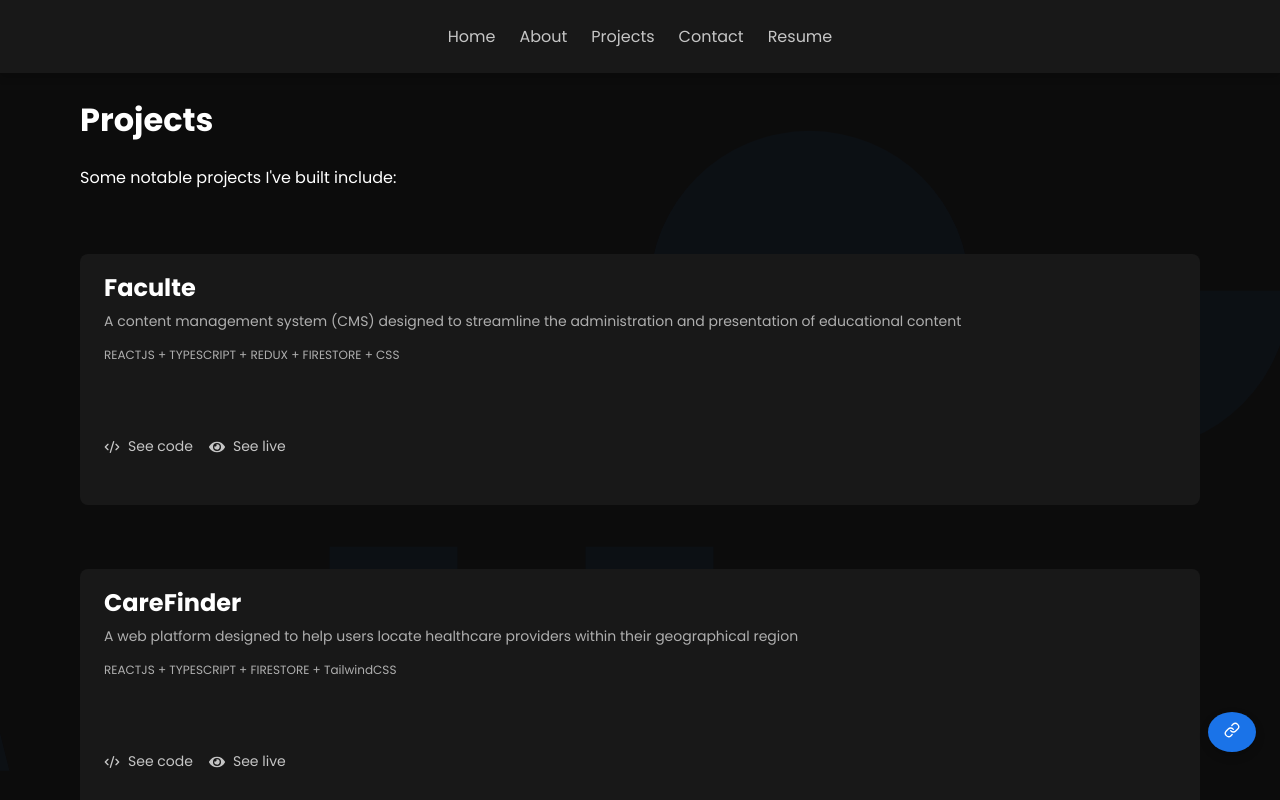
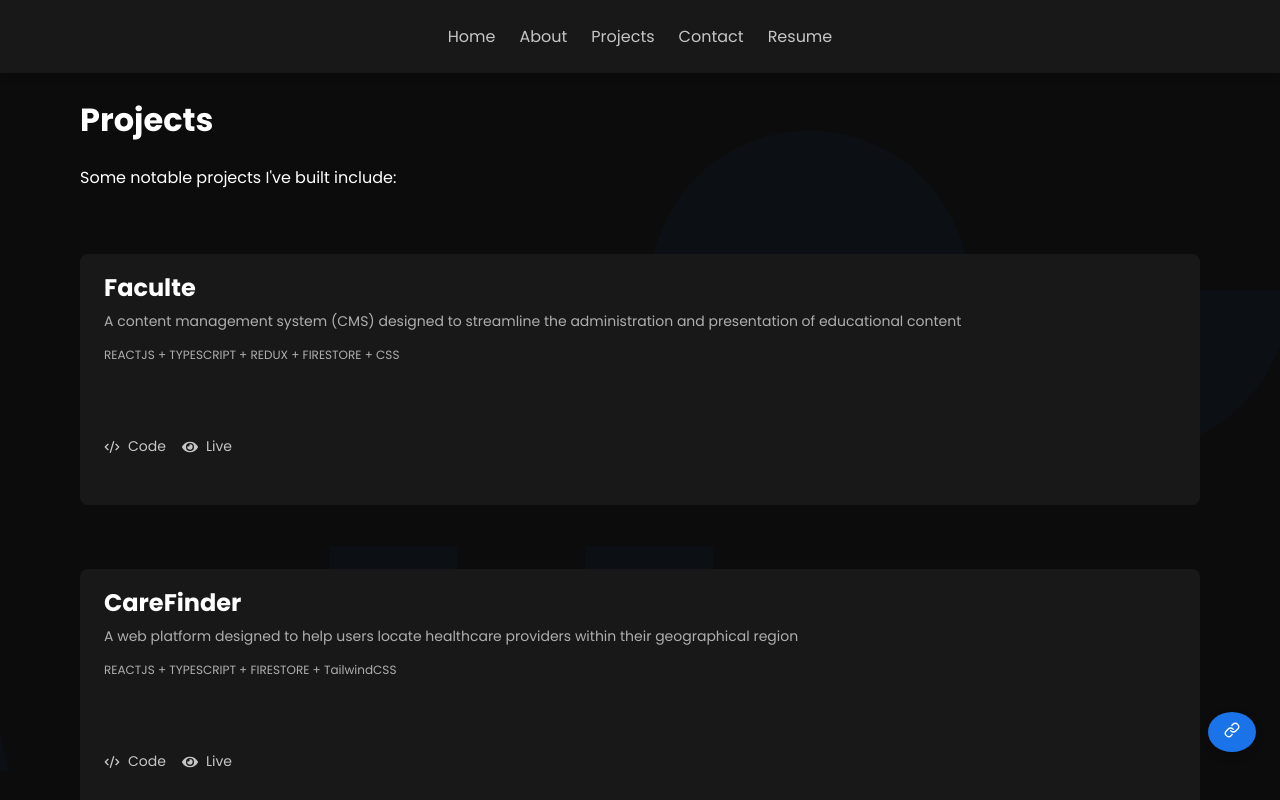
Before and after one commit to Diptech-hub/portfolio, a React (Vite) app: page /project in a window 1280 px wide. Shown: the top 800 px of the page. Built offline with nearby package versions, Linux system fonts and the light colour scheme.

Commit message:
Link Updates

```diff
--- a/src/components/Projects.tsx
+++ b/src/components/Projects.tsx
@@ -39,7 +39,7 @@ const projects: ProjectList[] = [
     str1: "A web platform designed to fetch X public metrics and display it in a graphical way",
     str2: "NEXTJS + TYPESCRIPT + TailwindCSS + ChartJS",
     link1: "https://github.com/Diptech-hub/socials/",
-    link2: "https://github.com/Diptech-hub/socials/",
+    link2: "https://dip-social.netlify.app/",
   },
   {
     id: 4,
@@ -113,7 +113,7 @@ const Project: React.FC = () => {
                   whileHover={{ scale: 1.1, color: "#5D8AA8" }}
                 >
                   <LuCode2 />
-                  See code
+                  Code
                 </motion.a>
                 {project.link2 && (
                   <motion.a
@@ -123,7 +123,7 @@ const Project: React.FC = () => {
                     whileHover={{ scale: 1.1, color: "#5D8AA8" }}
                   >
                     <FaEye />
-                    See live
+                    Live
                   </motion.a>
                 )}
               </div>
@@ -132,7 +132,7 @@ const Project: React.FC = () => {
           </ul>
         </motion.div>
         <motion.a
-          href="github.com/Diptech-hub/"
+          href="https://github.com/Diptech-hub"
           target="_blank"
           rel="noopener noreferrer"
           className="others"
```
